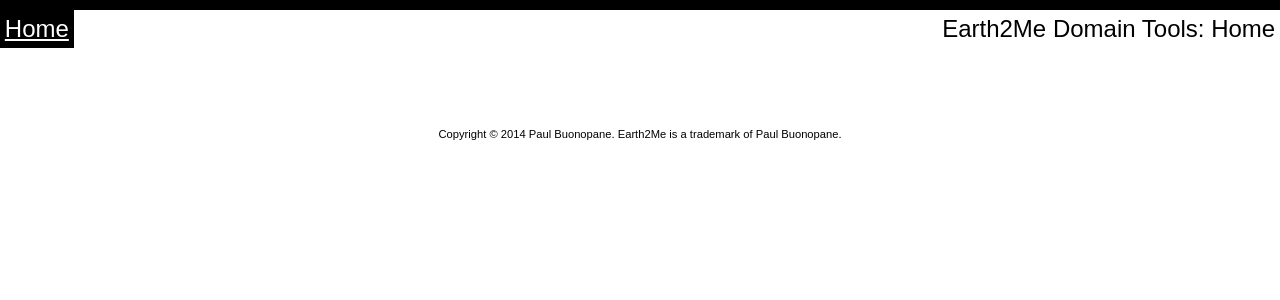
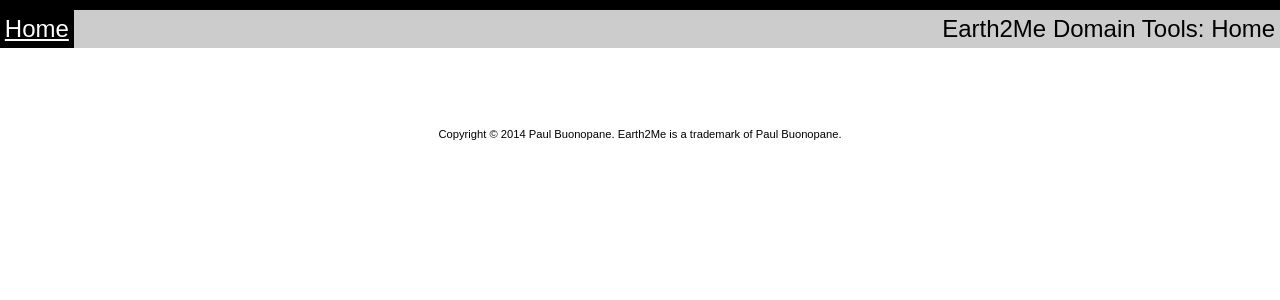
Before and after one commit to Earth2Me/Domains, a Jekyll site: the page built from index.html, in a window 1280 px wide. Shown: the top 300 px of the page. Built offline with Jekyll 4.4.1, drawn with Linux system fonts in a browser that asks for light colours.

Commit message:
Darken header area

```diff
--- a/css/common.css
+++ b/css/common.css
@@ -14,6 +14,7 @@
 	border-top: 10px solid black;
 	font-size: 1.5em;
 	overflow: hidden;
+	background-color: #ccc;
 }
 
 header > * {
@@ -26,7 +27,7 @@
 	color: white;
 }
 	header .button:hover {
-		background-color: white;
+		background-color: transparent;
 		color: black;
 	}
 
```
